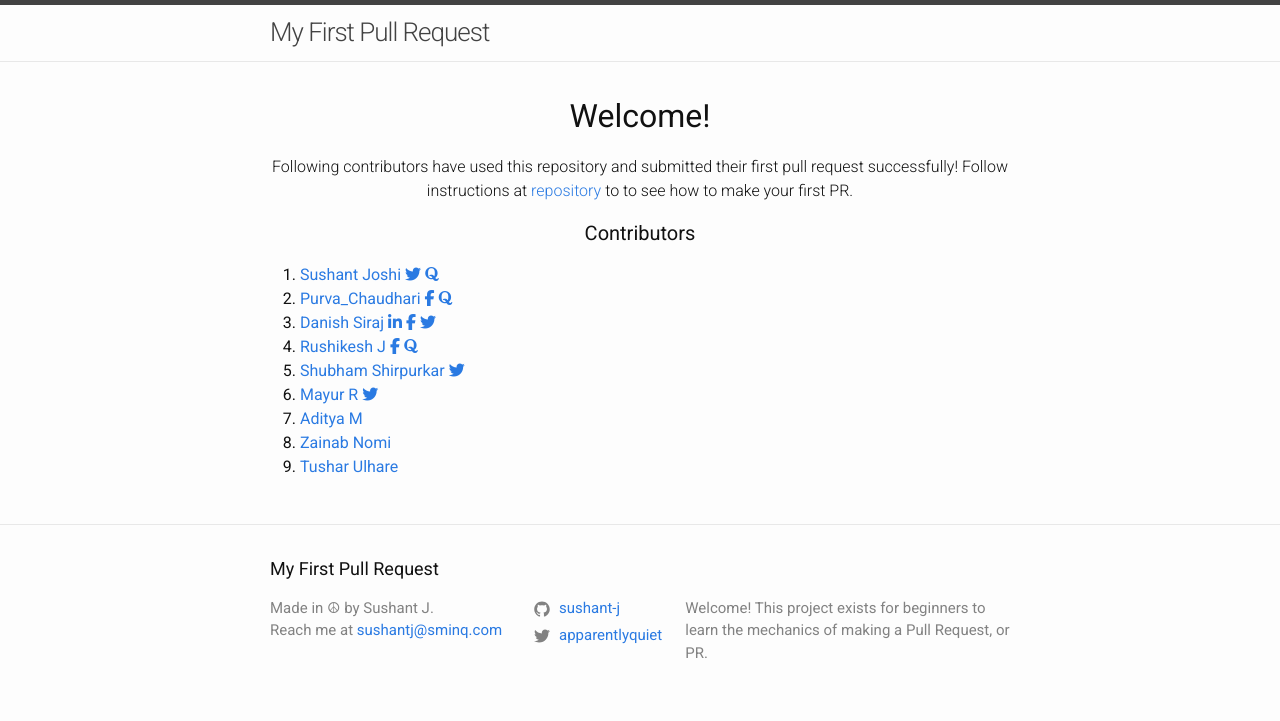
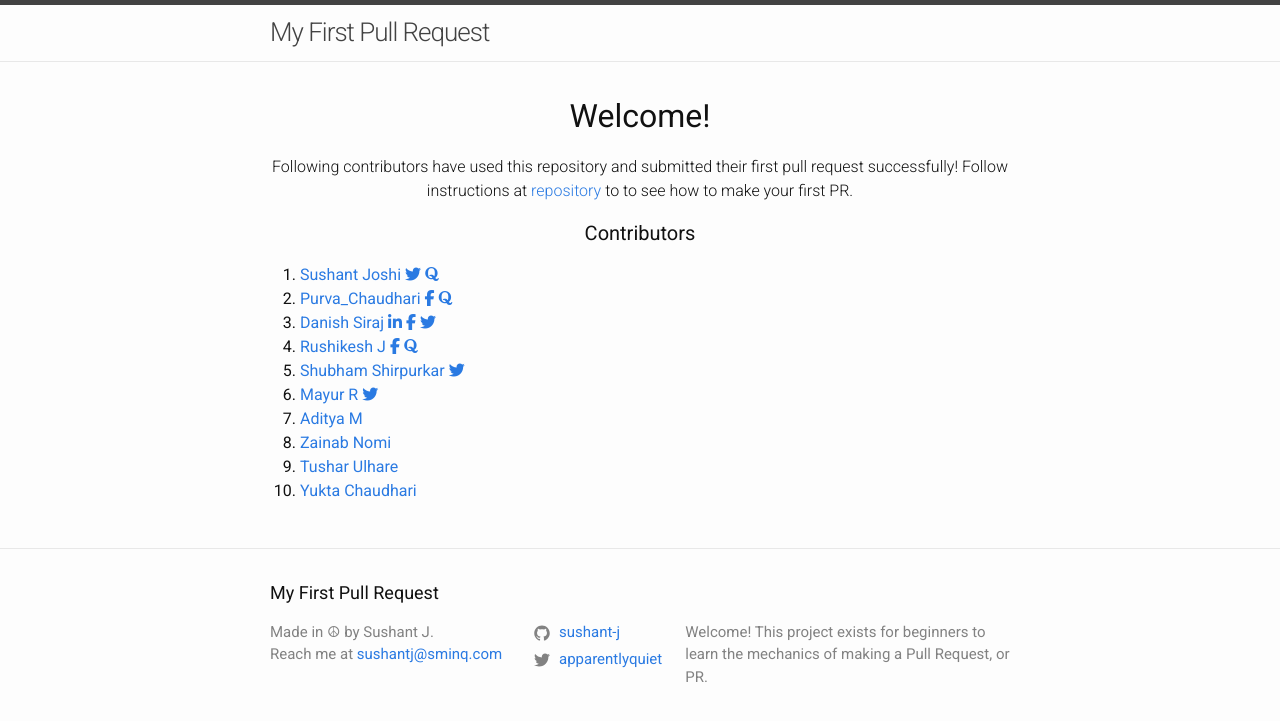
Before and after one commit to sushant-j/my-first-pull-request, a Jekyll site: the page built from index.md, in a window 1280 px wide. Shown: the top 721 px of the page. Built offline with Jekyll 4.4.1, drawn with Linux system fonts in a browser that asks for light colours; nearby versions of some CDN libraries.

Commit message:
Added my name

```diff
--- a/_layouts/home.html
+++ b/_layouts/home.html
@@ -86,7 +86,12 @@ layout: default
     </li>
      <li>
       <a href="https://github.com/tusharulhare/">
-        Tushar Ulhare
+ 	 Tushar Ulhare
+      </a>
+    </li>
+<li>
+      <a href="https://github.com/YuktaChaudhari/">
+ 	 Yukta Chaudhari
       </a>
     </li>
   </ol>
```
